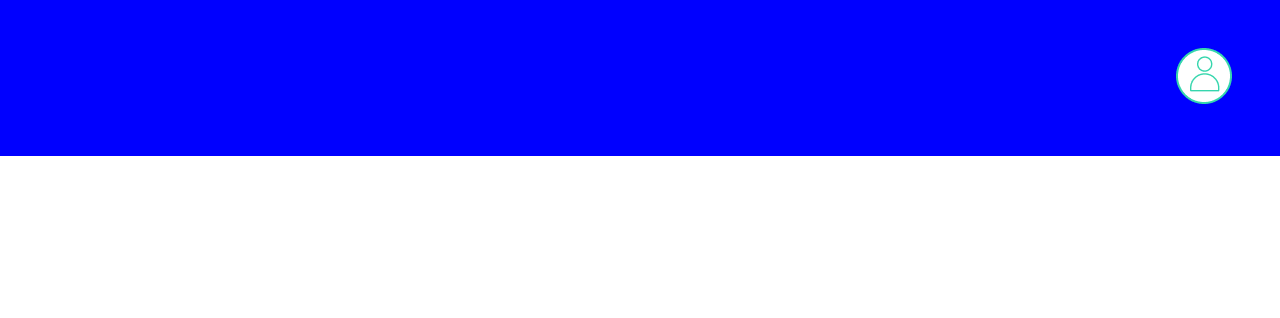
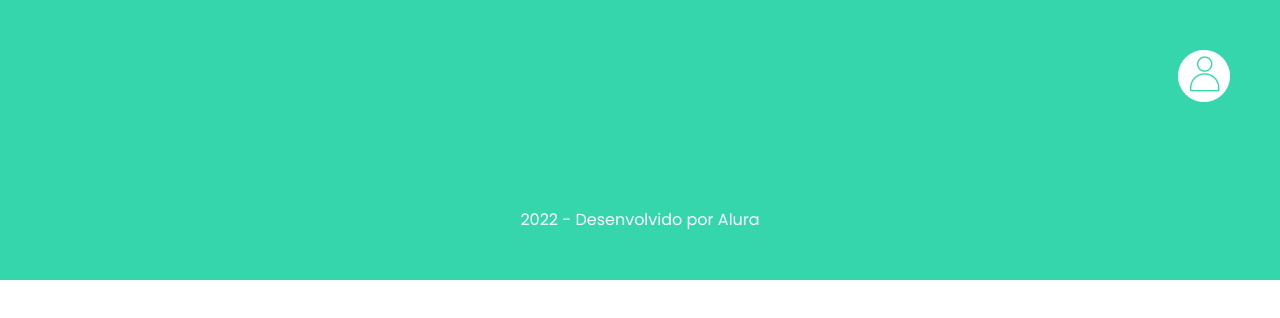
Before and after one commit to WDamiao/Adopet, a plain HTML site: page pages/index.html in a window 1280 px wide. Drawn offline with Linux system fonts and the light colour scheme.

Commit message:
finalizado header e footer

```diff
--- /dev/null
+++ b/css/footer.css
@@ -0,0 +1,6 @@
+footer {
+    background-color: #36D6AD;
+    text-align: center;
+    padding: 3rem;
+    color: white;
+}
--- a/css/header.css
+++ b/css/header.css
@@ -1,11 +1,3 @@
-* {
-    margin: 0;
-    padding: 0;
-    box-sizing: border-box;
-}
-
-
-
 .logo {
     display: none;
 }
@@ -16,7 +8,7 @@
     align-items: center;
     justify-content: space-between;
     padding: 3rem;
-    background-color: blue;
+    background-color: #36D6AD;
 }
 
 .icons {
--- /dev/null
+++ b/css/reset.css
@@ -0,0 +1,6 @@
+* {
+    padding: 0;
+    margin: 0;
+    box-sizing: border-box;
+    font-family: Poppins;
+}
--- a/pages/index.html
+++ b/pages/index.html
@@ -5,7 +5,12 @@
     <meta http-equiv="X-UA-Compatible" content="IE=edge">
     <meta name="viewport" content="width=device-width, initial-scale=1.0">
     <title>Adopet</title>
+    <link rel="preconnect" href="https://fonts.googleapis.com">
+    <link rel="preconnect" href="https://fonts.gstatic.com" crossorigin>
+    <link href="https://fonts.googleapis.com/css2?family=Poppins:wght@400;600&display=swap" rel="stylesheet">
+    <link rel="stylesheet" href="../css/reset.css">
     <link rel="stylesheet" href="../css/header.css">
+    <link rel="stylesheet" href="../css/footer.css">
 </head>
 <body>
     <header>
@@ -20,5 +25,8 @@
             </div>
         </nav>
     </header>
+    <footer>
+        <p>2022 - Desenvolvido por Alura</p>
+    </footer>
 </body>
 </html>
```
